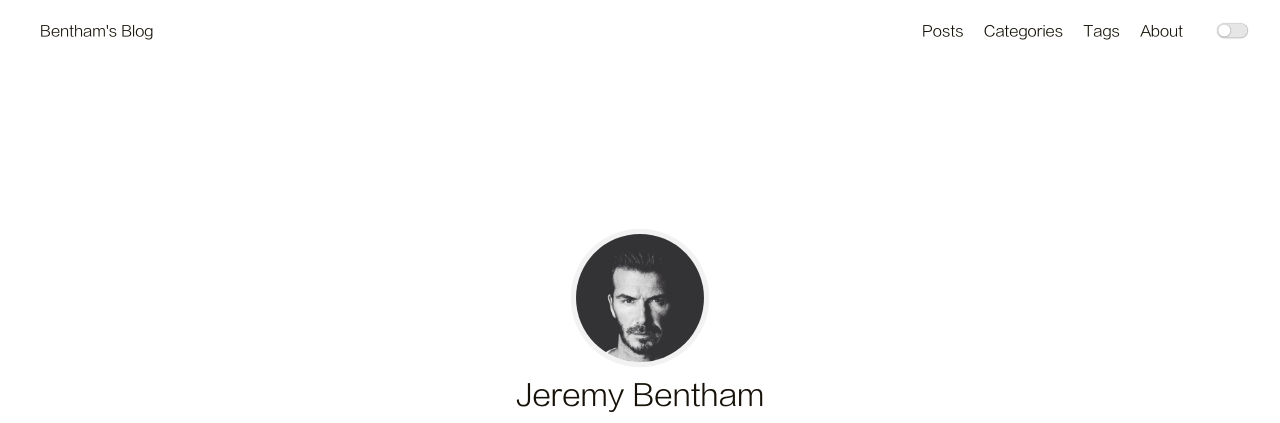
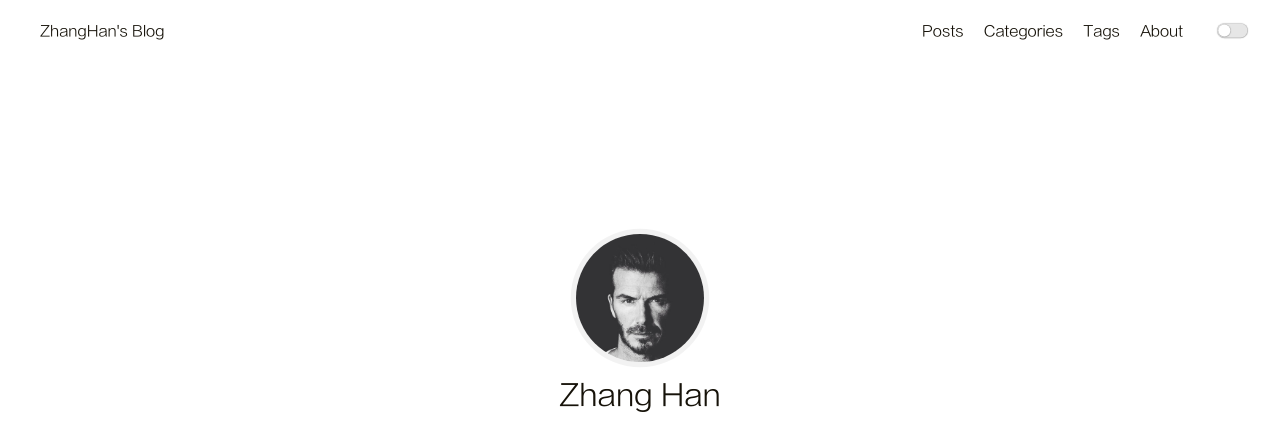
Before and after one commit to ZhangHan-git/ZhangHan-git.github.io, a plain HTML site: page index.html in a window 1280 px wide. Shown: the top 423 px of the page. Drawn offline with Linux system fonts and the light colour scheme.

Commit message:
Site updated: 2020-01-29 05:32:25

```diff
--- a/index.html
+++ b/index.html
@@ -49,7 +49,7 @@
         <header>
     <nav class="navbar">
         <div class="container">
-            <div class="navbar-header header-logo"><a href="/">Bentham&#39;s Blog</a></div>
+            <div class="navbar-header header-logo"><a href="/">ZhangHan&#39;s Blog</a></div>
             <div class="menu navbar-right">
 
                     <a class="menu-item" href="/archives">Posts</a>
@@ -72,7 +72,7 @@
         <div class="container">
             <div class="navbar-header">
                 <div>
-                    <a href="/">Bentham&#39;s Blog</a><a id="mobile-toggle-theme">·&nbsp;Light</a>
+                    <a href="/">ZhangHan&#39;s Blog</a><a id="mobile-toggle-theme">·&nbsp;Light</a>
                 </div>
                 <div class="menu-toggle" onclick="mobileBtn()">&#9776; Menu</div>
             </div>
@@ -111,7 +111,7 @@
         <div class="avatar">
             <a href="/archives"><img src="/image/avatar.jpeg"></a>
         </div>
-        <div class="nickname">Jeremy Bentham</div>
+        <div class="nickname">Zhang Han</div>
         <div class="description"><p>Lorem ipsum dolor sit amet, <strong>consectetur adipiscing elit.</strong> <br>Fusce eget urna vitae velit <em>eleifend interdum at ac</em> nisi.</p>
 </div>
         <div class="links">
```
Also changed, not shown: 2020/01/29/hello-world/index.html (+2 -2 lines), archives/2020/01/index.html (+2 -2 lines), archives/2020/index.html (+2 -2 lines), archives/index.html (+2 -2 lines).
